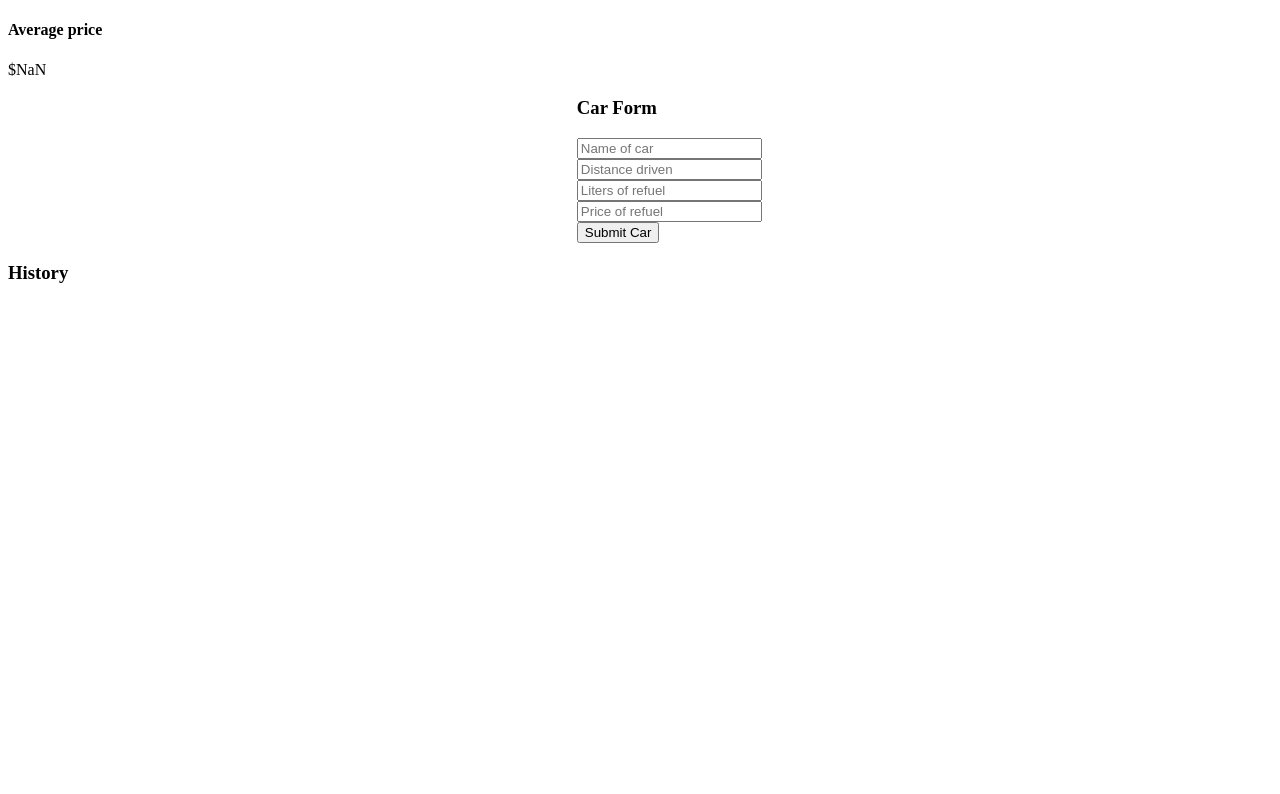
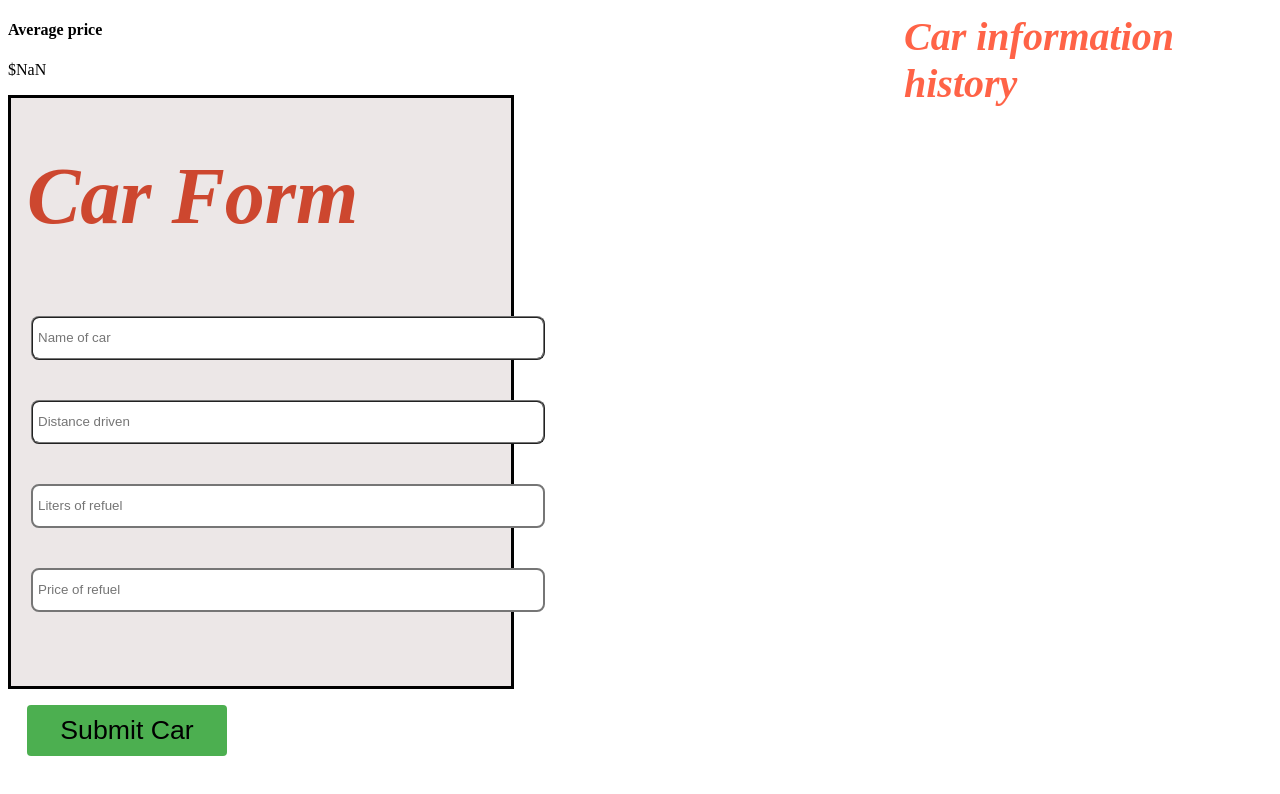
Before and after one commit to otto-laitinen/gas-tracker, a React (Create React App) app: page / in a window 1280 px wide. Shown: the top 794 px of the page. Built offline with nearby package versions, Linux system fonts and the light colour scheme.

Commit message:
Add the CSS

```diff
--- a/package.json
+++ b/package.json
@@ -8,7 +8,7 @@
     "@testing-library/user-event": "^13.5.0",
     "react": "^17.0.2",
     "react-dom": "^17.0.2",
-    "react-scripts": "^5.0.0",
+    "react-scripts": "^5.0.1",
     "web-vitals": "^2.1.4"
   },
   "scripts": {
--- a/src/Form.css
+++ b/src/Form.css
@@ -2,40 +2,86 @@
 /*  Form.js  */
 
 .form-container {
-    margin-right: 45%;
-    margin-left: 45%;
+    left: 15pt;
+    margin-right: 60%;
+    font-size: 30pt;
+    border-style: solid;
+    background-color: #d0c3c366;
+}
+
+#d1 input {
+    border-radius: 8px;
+    border-style: ridge;
+    width: 500px;
+    height: 30px;
+    padding: 5px;
+    margin: 20px;
+}
+
+#d2 input {
+    border-radius: 8px;
+    border-style: ridge;
+    width: 500px;
+    height: 30px;
+    padding: 5px;
+    margin: 20px;
+}
+
+#d3 input {
+    border-radius: 8px;
+    border-style: solid;
+    width: 500px;
+    height: 30px;
+    padding: 5px;
+    margin: 20px;
+}
+
+#d4 input {
+    border-radius: 8px;
+    border-style: solid;
+    width: 500px;
+    height: 30px;
+    padding: 5px;
+    margin: 20px;
 }
 
 .title  {
-    color: tomato;
+    color: rgb(205, 71, 47);
     font-style: italic;
-    position: relative; left:18px;
+    position: relative; left: 16px;
 
 }
 
 .submit {
-    position: relative; top:10px; left:45px;
+    position: relative; top:70px; left:16px;
+    background-color: #4CAF50;
+    font-size: 20pt;
+    border: none;
+    border-radius: 4px;
+    width: 200px;
+    padding: 10px;
 }
 
 
 /*  Car.js  */
 
 .list {
-    margin-right: 45%;
-    margin-left: 45%;
-    position: relative; top:25px;
-
+    position : absolute;
+    margin-left: 70%;
+    top:-10pt;
+    font-size: 15pt;
 }
 
 .title_car_info {
     color: tomato;
     font-style: italic;
-    position: relative; left:8px
+    position: relative;
 }
 
 .name-box {
+    position: relative;
     border: 1px solid black;
-    position:relative; top:16px
+    top: 16px;
 }
 
 .distance-box {
@@ -43,17 +89,21 @@
 }
 
 .liters-box {
+    position: relative;
     border: 1px solid black;
-    position:relative; top:-16px
+    top:-16px;
 }
 
 .price-box {
+    position: relative;
     border: 1px solid black;
-    position:relative; top:-32px
+    top:-32px;
 }
 
 .car-info-list {
-    position:relative; top:-16px; left:-1px;
+    position: relative;
+    border-style: solid;
+    padding: 10px;
 }
 
 .vivi {
--- a/src/components/Car.js
+++ b/src/components/Car.js
@@ -2,7 +2,7 @@ import React from 'react'
 
 export default function CarList(props){
   return (
-    <div className='list'>
+    <div>
          <div className="car-info-list" key={props.fuelExpense.priceRefuel}>
            <p className='name-box'>{props.fuelExpense.name}</p>
            <p className='distance-box'>{props.fuelExpense.distance}</p>
--- a/src/components/CarList.js
+++ b/src/components/CarList.js
@@ -7,8 +7,8 @@ export default function CarList () {
   const context = useContext(GlobalContext);
 
   return (
-    <div>
-        <h3>History</h3>
+    <div className='list'>
+      <h1 className="title_car_info">Car information history</h1>
         <ul>
           {context.fuelExpenses.map(
             fuelExpense => (<Car key={fuelExpense.id} fuelExpense={fuelExpense}/>)
--- a/src/components/Form.js
+++ b/src/components/Form.js
@@ -32,9 +32,9 @@ export default function CarForm() {
         <div className="form-container">
             <form onSubmit={handleSubmit}>
                 <div>
-                    <middle><h3>Car Form</h3></middle>
+                    <h1 className="title">Car Form</h1>
                 </div>
-                <div>
+                <div id="d1">
                     <input
                     type="text"
                     name="name"
@@ -44,7 +44,7 @@ export default function CarForm() {
                     required //input required
                     />
                 </div>
-                <div>
+                <div id="d2">
                 <input
                     type="number"
                     name="distance"
@@ -54,7 +54,7 @@ export default function CarForm() {
                     required
                     />
                 </div>
-                <div>
+                <div id="d3">
                 <input
                     type="number"
                     name="litersRefuel"
@@ -64,7 +64,7 @@ export default function CarForm() {
                     required
                     />
                 </div>
-                <div>
+                <div id="d4">
                 <input
                     type="number"
                     name="priceRefuel"
@@ -75,7 +75,7 @@ export default function CarForm() {
                     />
                 </div>
                 <div>
-                    <button>Submit Car</button>
+                    <button className="submit">Submit Car</button>
                 </div>
 
             </form>
--- a/src/index.js
+++ b/src/index.js
@@ -6,5 +6,6 @@ ReactDOM.render(
   <React.StrictMode>
     <App />
   </React.StrictMode>,
+
   document.getElementById('root')
 );
```
Also changed, not shown: 1 other file (tests, documents, lock files or other folders).
